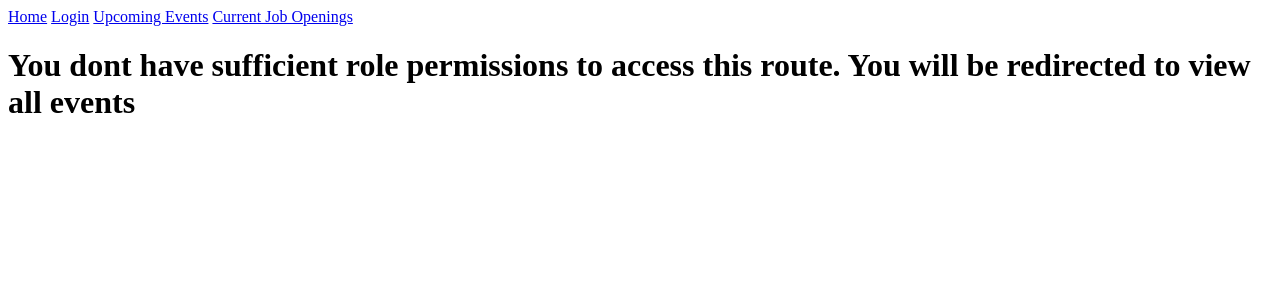
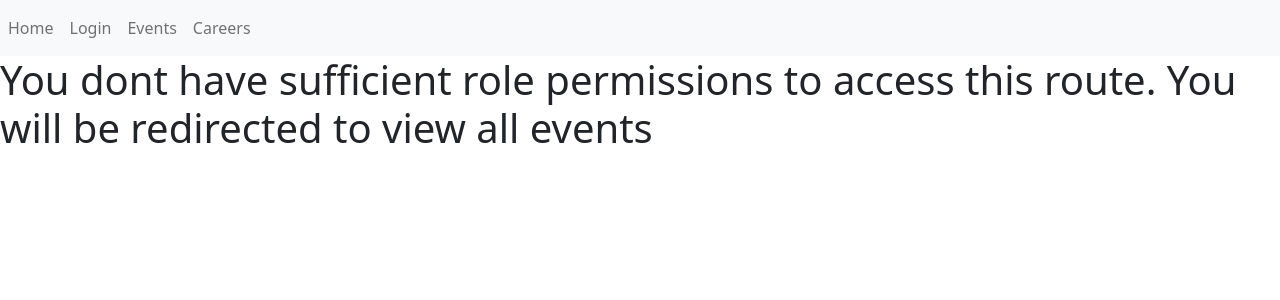
Before and after one commit to Zach-Baran/CSForums, a Python web app: template app/templates/create_career.html in a window 1280 px wide. Shown: the top 300 px of the page. Run offline with Jinja, Linux system fonts and the light colour scheme; the template is opened without the code that fills it, so the values that code supplies are empty; some libraries are stand-ins or nearby versions.

Commit message:
Created navbar

```diff
--- a/app/models.py
+++ b/app/models.py
@@ -10,7 +10,6 @@ class User(db.Model, UserMixin):
     last_name = db.Column(db.String(64), unique=False)
     role = db.Column(db.String(64), unique=False, nullable=False)
     code = db.Column(db.Integer, unique=False)
-    #forums = db.relationship('Forums', backref='users', lazy='dynamic')
     post = db.relationship('Post', backref='users', lazy='dynamic')
 
     def __repr__(self):
@@ -49,6 +48,7 @@ class Post(db.Model):
     date = db.Column(db.DateTime, nullable=False)
     post_content = db.Column(db.String(128), unique=False)
     forum_id = db.Column(db.Integer, db.ForeignKey('forums.id'))
+    status = db.Column(db.String(1))
 
     def __repr__(self):
         return str(self.post.id) + ': ' + str(self.forum_id) + ': ' + str(self.user_id) + ': ' + str(self.date) + ': ' + self.content
@@ -58,7 +58,7 @@ class Events(db.Model):
     __tablename__ = 'events'
     id = db.Column(db.Integer, primary_key=True)
     event_name = db.Column(db.String(64), nullable=False,)
-    event_date = db.Column(db.DateTime, nullable=False)
+    event_date = db.Column(db.String(64), nullable=False)
     description = db.Column(db.String(64), unique=False, nullable=True)
     event_content = db.Column(db.String(128), unique=False)
 
--- a/app/templates/announcements.html
+++ b/app/templates/announcements.html
@@ -2,6 +2,7 @@
 
 
 {% block content %}
+
 <form action="" method="post" novalidate>
         {{form.hidden_tag()}}
     <p>
--- a/app/templates/base.html
+++ b/app/templates/base.html
@@ -3,37 +3,99 @@
   <head>
     <meta charset="utf-8">
     <title></title>
-
+    <link href="https://cdn.jsdelivr.net/npm/bootstrap@5.0.0-beta3/dist/css/bootstrap.min.css" rel="stylesheet" integrity="sha384-eOJMYsd53ii+scO/bJGFsiCZc+5NDVN2yr8+0RDqr0Ql0h+rP48ckxlpbzKgwra6" crossorigin="anonymous">
   </head>
   <body>
+  <nav class="navbar navbar-expand-lg navbar-light bg-light">
+  {% if current_user.is_authenticated %}
+  <a class="navbar-brand" href="/profile/{{current_user.username}}">{{current_user.username}}</a>
+  {% endif %}
+  <button class="navbar-toggler" type="button" data-toggle="collapse" data-target="#navbarSupportedContent" aria-controls="navbarSupportedContent" aria-expanded="false" aria-label="Toggle navigation">
+    <span class="navbar-toggler-icon"></span>
+  </button>
+
+  <div class="collapse navbar-collapse" id="navbarSupportedContent">
+    <ul class="navbar-nav mr-auto">
       {% if not current_user.is_authenticated %}
-    <a href="/">Home</a>
-    <a href="/login">Login</a>
-    <a href="/events">Upcoming Events</a>
-    <a href="/career">Current Job Openings</a>
-
-
+      <li class="nav-item">
+        <a class="nav-link" href="/">Home</a>
+      </li>
+      <li class="nav-item">
+        <a class="nav-link" href="/login">Login</a>
+      </li>
+      <li class="nav-item">
+        <a class="nav-link" href="/events">Events</a>
+      </li>
+      <li class="nav-item">
+        <a class="nav-link" href="/career">Careers</a>
+      </li>
       {% endif %}
-
-    {% if current_user.is_authenticated %}
-      <a href="/">Home</a>
-      <a href="/forums">View Forums</a>
-      <a href="/profile/{{current_user.username}}">{{current_user.username}}</a>
-      <a href="/logout">Logout</a>
-      <a href="/events">Upcoming Events</a>
-      <a href="/career">Current Job Openings</a>
+      {% if current_user.role=='Member' %}
+      <li class="nav-item">
+        <a class="nav-link" href="/">Home</a>
+      </li>
+      <li class="nav-item">
+        <a class="nav-link" href="/forums">View Forums</a>
+      </li>
+      <li class="nav-item">
+        <a class="nav-link" href="/events">Events</a>
+      </li>
+      <li class="nav-item">
+        <a class="nav-link" href="/career">Careers</a>
+      </li>
+      <li class="nav-item">
+        <a class="nav-link" href="/logout">Logout</a>
+      </li>
       {% endif %}
-
       {% if current_user.role=='admin' %}
-      <a href="/announcement">Create announcement</a>
+      <li class="nav-item">
+        <a class="nav-link" href="/">Home</a>
+      </li>
+      <li class="nav-item">
+        <a class="nav-link" href="/announcement">Create Announcement</a>
+      </li>
+        <li class="nav-item dropdown">
+          <a class="nav-link dropdown-toggle" href="#" id="navbarDropdown" role="button" data-toggle="dropdown" aria-haspopup="true" aria-expanded="false">
+            Forums
+          </a>
+          <div class="dropdown-menu" aria-labelledby="navbarDropdown">
+            <a class="dropdown-item" href="/forums">View Forums</a>
+            <a class="dropdown-item" href="/forums/createtopic">Create Topic</a>
+          </div>
+        </li>
+        <li class="nav-item dropdown">
+          <a class="nav-link dropdown-toggle" href="#" id="navbarDropdown" role="button" data-toggle="dropdown" aria-haspopup="true" aria-expanded="false">
+            Events
+          </a>
+          <div class="dropdown-menu" aria-labelledby="navbarDropdown">
+            <a class="dropdown-item" href="/events">View Events</a>
+            <a class="dropdown-item" href="/events/createevent">Create Event</a>
+          </div>
+        </li>
+        <li class="nav-item dropdown">
+          <a class="nav-link dropdown-toggle" href="#" id="navbarDropdown" role="button" data-toggle="dropdown" aria-haspopup="true" aria-expanded="false">
+            Careers
+          </a>
+          <div class="dropdown-menu" aria-labelledby="navbarDropdown">
+            <a class="dropdown-item" href="/career">View Careers</a>
+            <a class="dropdown-item" href="/createcareer">Post Opening</a>
+          </div>
+        </li>
+      <li class="nav-item">
+        <a class="nav-link" href="/logout">Logout</a>
+      </li>
       {% endif %}
 
 
+    </ul>
 
+  </div>
+</nav>
 {% block content %} {% endblock %}
+{% block script %}
+<script src="https://code.jquery.com/jquery-3.2.1.slim.min.js" integrity="sha384-KJ3o2DKtIkvYIK3UENzmM7KCkRr/rE9/Qpg6aAZGJwFDMVNA/GpGFF93hXpG5KkN" crossorigin="anonymous"></script>
+<script src="https://cdnjs.cloudflare.com/ajax/libs/popper.js/1.12.9/umd/popper.min.js" integrity="sha384-ApNbgh9B+Y1QKtv3Rn7W3mgPxhU9K/ScQsAP7hUibX39j7fakFPskvXusvfa0b4Q" crossorigin="anonymous"></script>
+<script src="https://maxcdn.bootstrapcdn.com/bootstrap/4.0.0/js/bootstrap.min.js" integrity="sha384-JZR6Spejh4U02d8jOt6vLEHfe/JQGiRRSQQxSfFWpi1MquVdAyjUar5+76PVCmYl" crossorigin="anonymous"></script>
+{% endblock %}
   </body>
-
-
-
-  {% block script %} {% endblock %}
 </html>
```
Also changed, not shown: app/routes.py (+5 -3 lines). Lines whose indentation alone changed are shown as unchanged.
